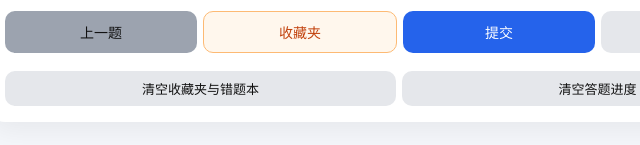
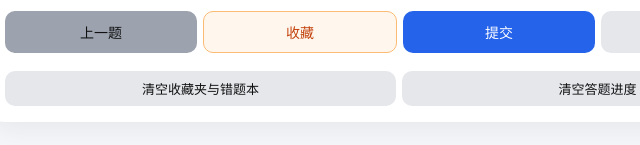
Before and after one commit to XIAOXIANGYU1203/Poetry-Question-Bank, a plain HTML site: page index.html in a window 1280 px wide. Shown: the part 375-520 px from the top of the page, 241-881 px from the left. Drawn offline with Linux system fonts and the light colour scheme.

Commit message:
Add files via upload

```diff
--- a/index.html
+++ b/index.html
@@ -115,10 +115,10 @@ function saveProgress(){
   save();
 }
 function syncFavBtn(){
-  if(list.length===0){favBtn.textContent='收藏夹';favBtn.classList.remove('on');return;}
+  if(list.length===0){favBtn.textContent='收藏';favBtn.classList.remove('on');return;}
   const idx=list[pos];
   const on=favs.has(idx);
-  favBtn.textContent=on?'★已收藏':'收藏夹';
+  favBtn.textContent=on?'★已收藏':'收藏';
   favBtn.classList.toggle('on',on);
 }
 function markAnsweredInputs(){
```
